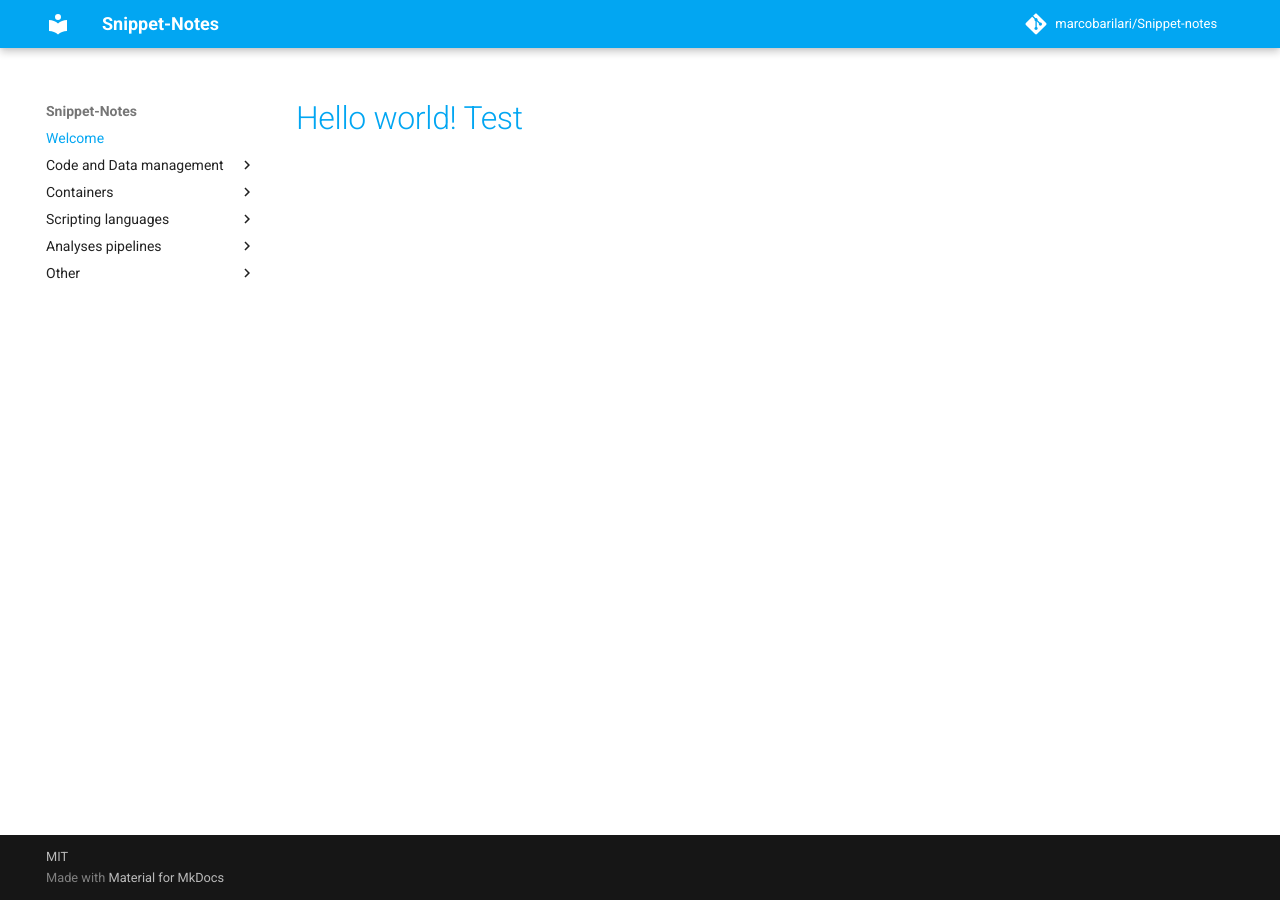
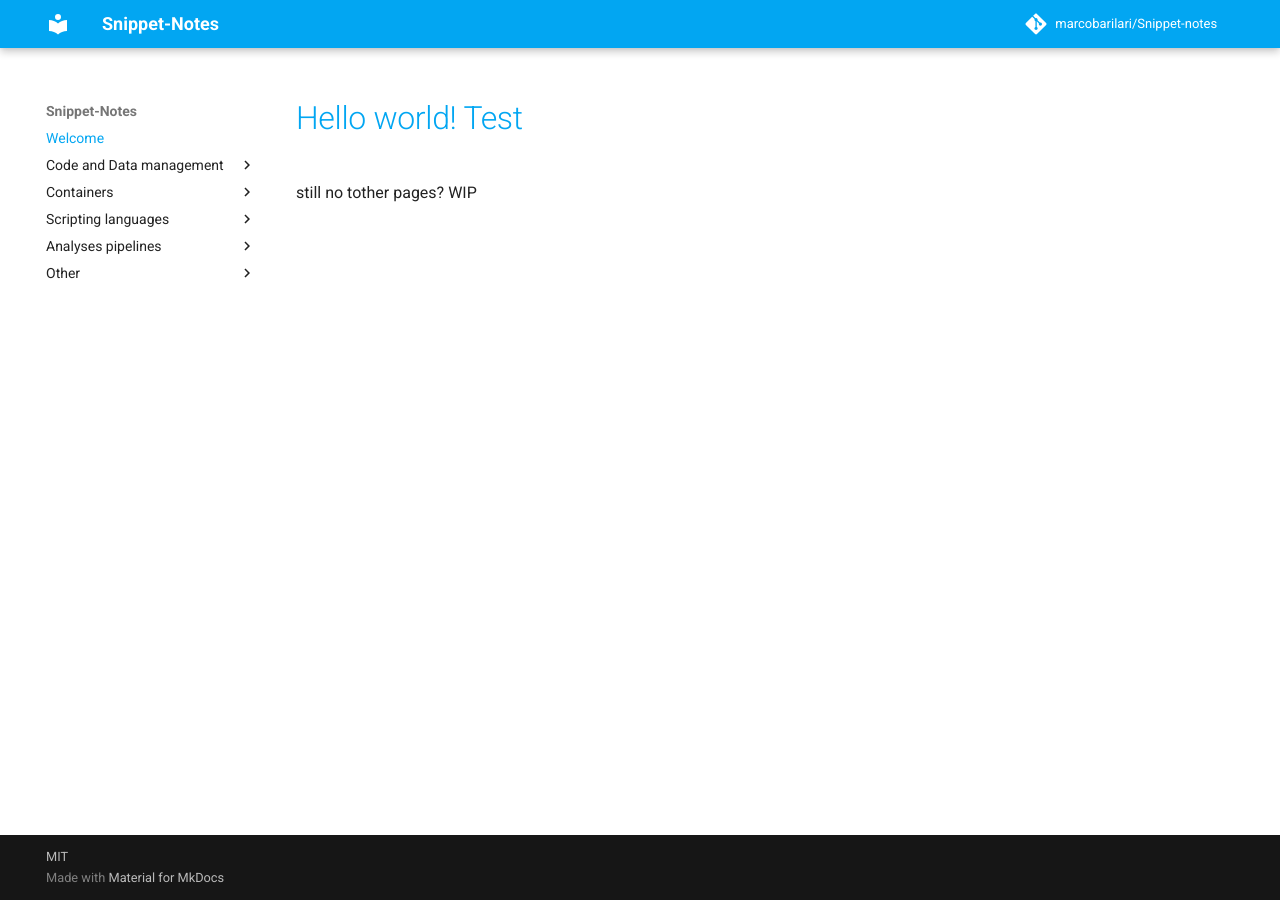
Before and after one commit to marcobarilari/Snippet-notes, an MkDocs documentation site: the page built from docs/index.md, in a window 1280 px wide. Built offline with MkDocs 1.6.1 and Material for MkDocs 9.7.7, drawn with Linux system fonts in a browser that asks for light colours; comment, search, counter and statistics services are not loaded.

Commit message:
Update index.md

```diff
--- a/docs/index.md
+++ b/docs/index.md
@@ -1 +1,3 @@
 # Hello world! Test
+
+still no tother pages? WIP
```
